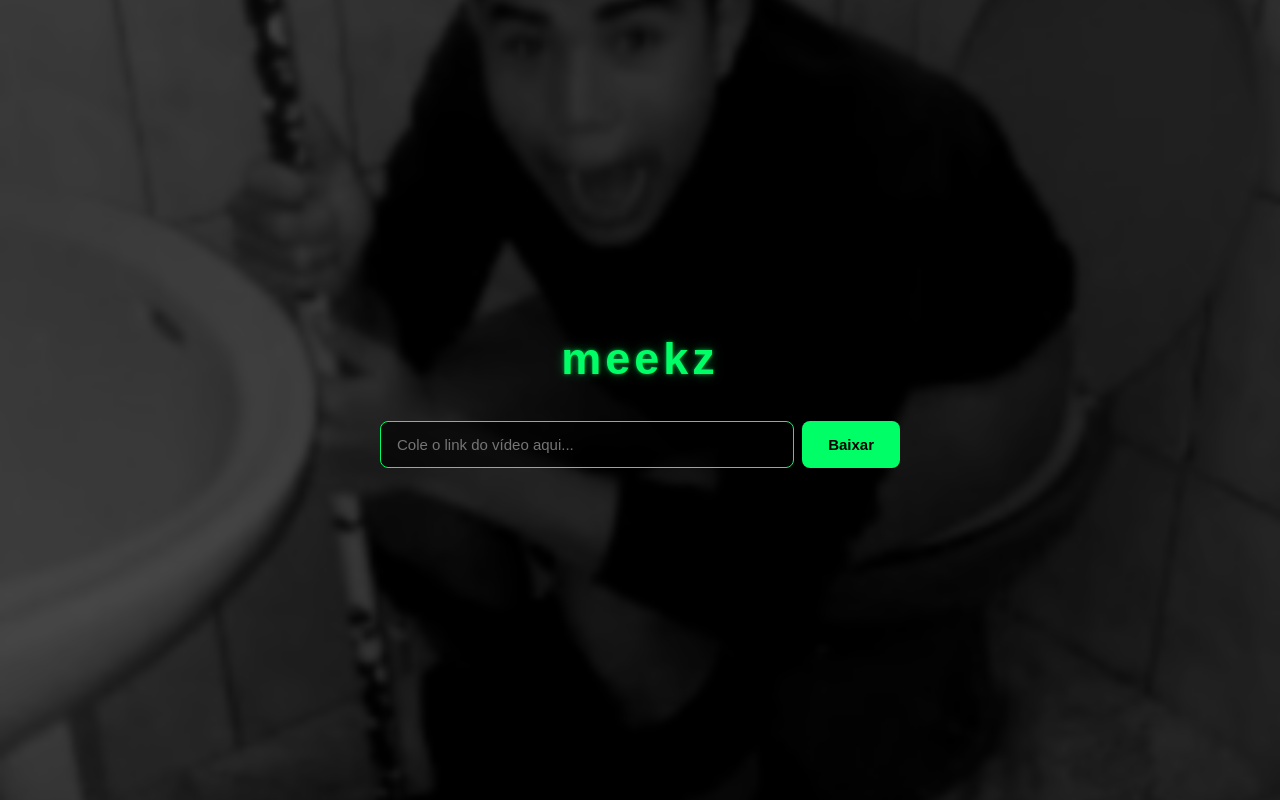
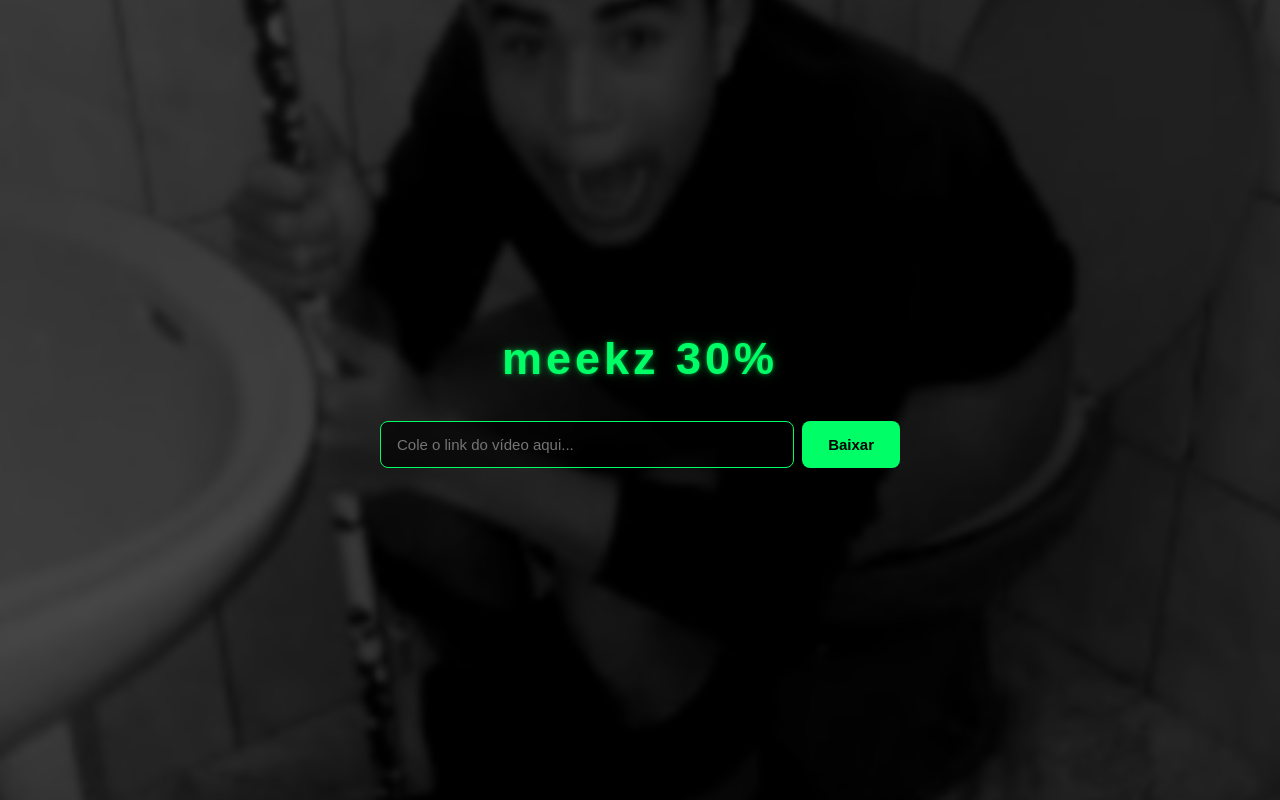
Before and after one commit to 1luckzz/2viddrop, a website: page public/index.html in a window 1280 px wide. Drawn offline with Linux system fonts and the light colour scheme.

Commit message:
Update title and logo text to include '30%'

```diff
--- a/public/index.html
+++ b/public/index.html
@@ -3,12 +3,12 @@
 <head>
   <meta charset="UTF-8" />
   <meta name="viewport" content="width=device-width, initial-scale=1.0" />
-  <title>meekz</title>
+  <title>meekz 30%</title>
   <link rel="stylesheet" href="style.css" />
 </head>
 <body>
   <main>
-    <h1 class="logo">meekz</h1>
+    <h1 class="logo">meekz 30%</h1>
 
     <div class="box">
       <input type="text" id="urlInput" placeholder="Cole o link do vídeo aqui..." autocomplete="off" spellcheck="false" />
```
